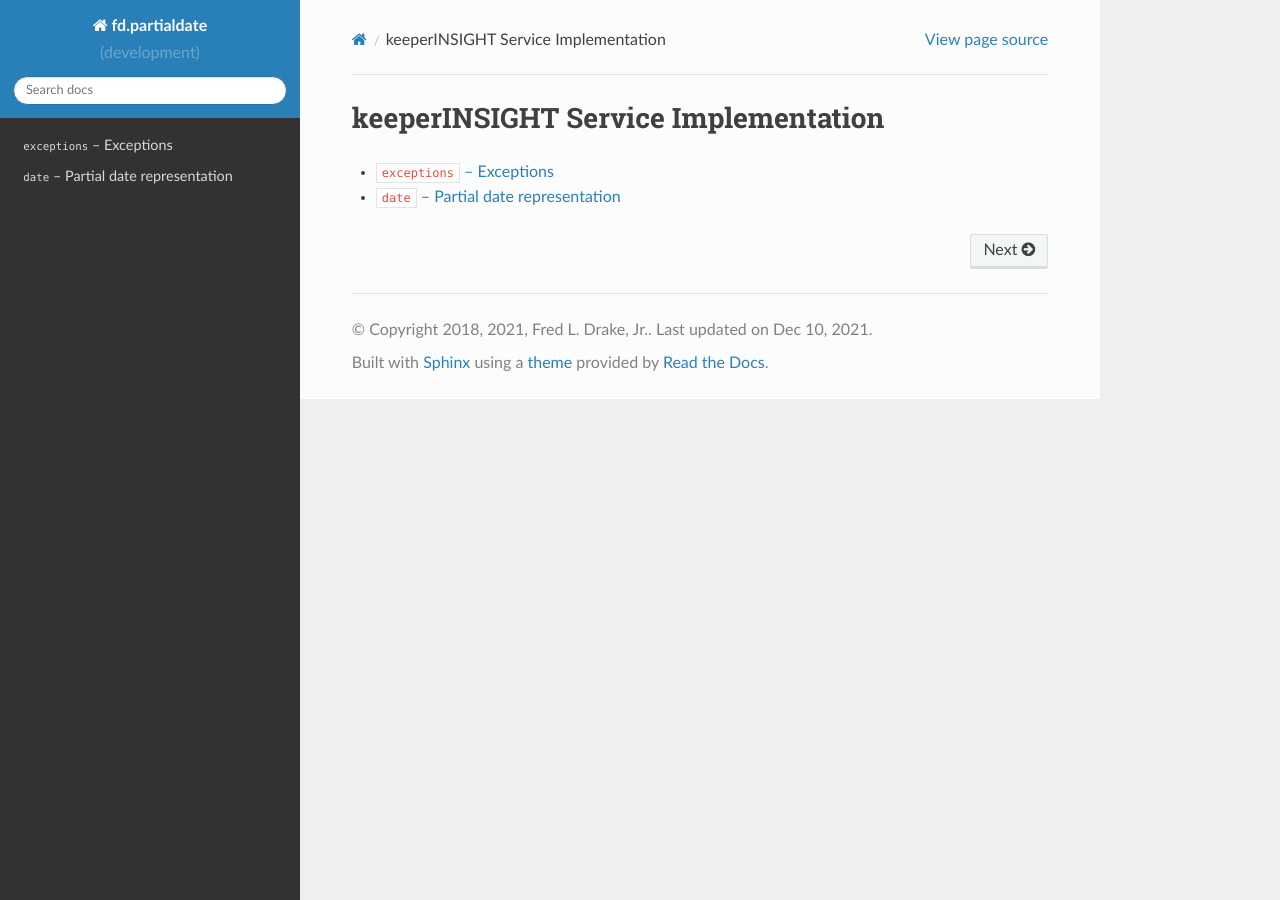
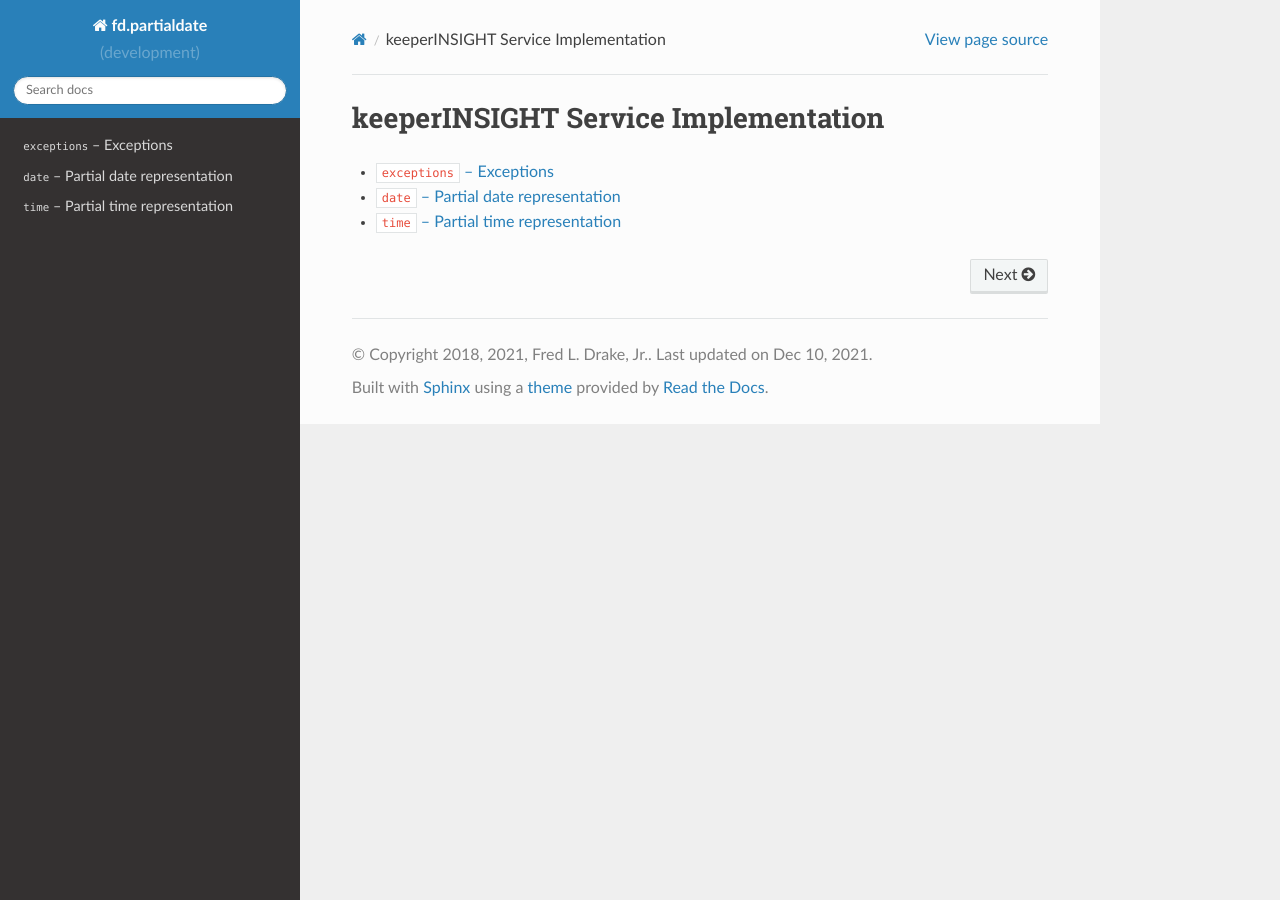
Before and after one commit to freddrake/fd.partialdate, a Sphinx documentation site: the page built from docs/index.rst, in a window 1280 px wide. Built offline with Sphinx 7.4.7 and the Read the Docs theme 2.0.0, drawn with Linux system fonts in a browser that asks for light colours.

Commit message:
include time in documentation

```diff
--- a/docs/index.rst
+++ b/docs/index.rst
@@ -6,3 +6,4 @@ keeperINSIGHT Service Implementation
 
     exceptions
     date
+    time
--- /dev/null
+++ b/docs/time.rst
@@ -0,0 +1,5 @@
+``time`` -- Partial time representation
+=======================================
+
+.. automodule:: fd.partialdate.time
+   :synopsis: Time class
```
